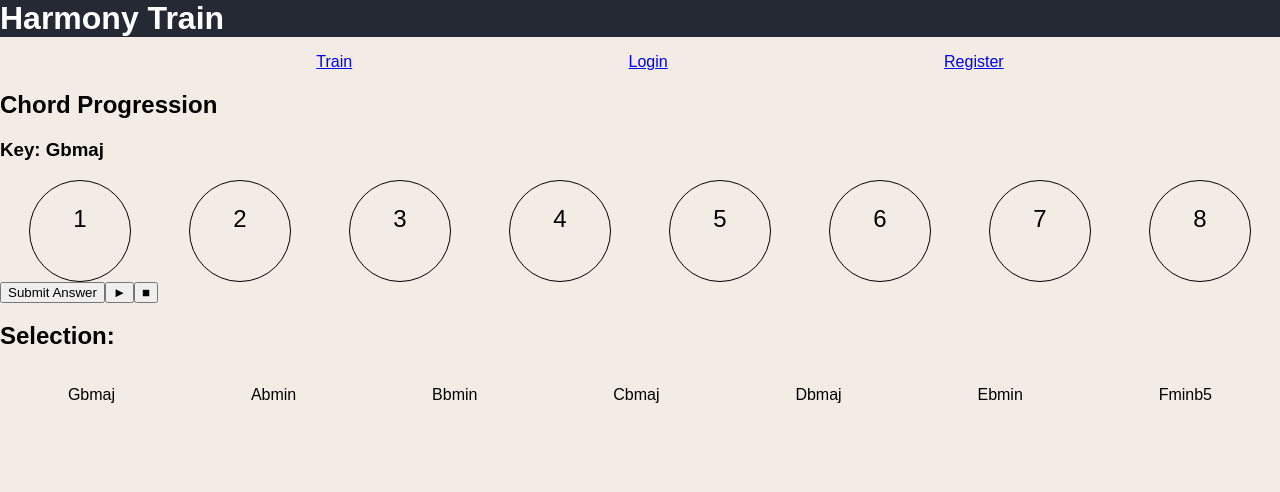
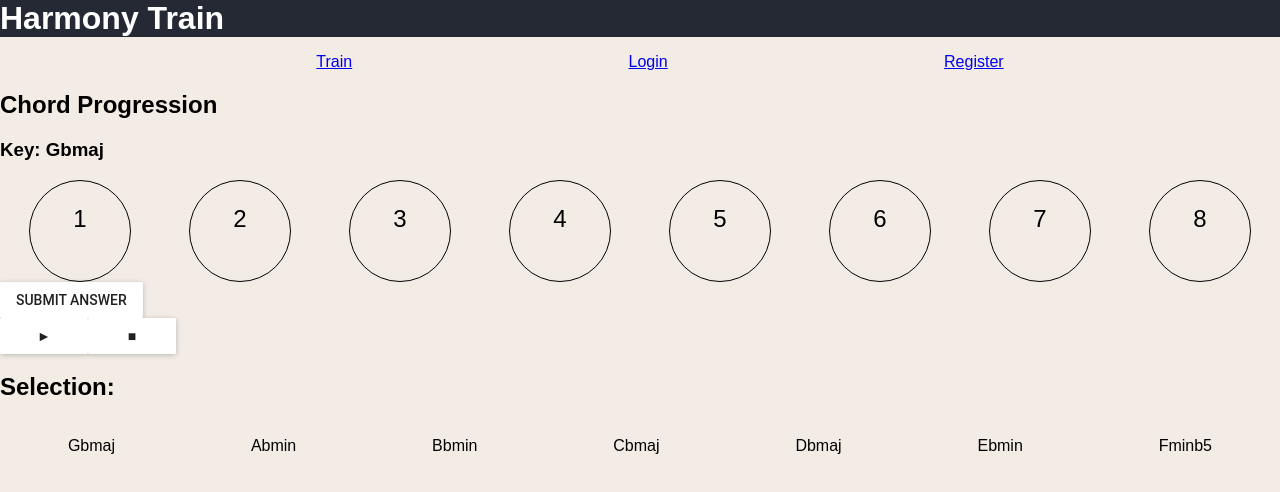
Before and after one commit to EduardoDuQuesne/harmony-train, a React (Create React App) app in the folder client/: page / in a window 1280 px wide. Shown: the top 492 px of the page. Built offline with nearby package versions, Linux system fonts and the light colour scheme; no server answers.

Commit message:
Refactor Audio Into Component

```diff
--- a/client/src/App.js
+++ b/client/src/App.js
@@ -9,7 +9,6 @@ import Progress from './components/Progress';
 import NotFound from './components/NotFound';
 //HELPER FUNCTIONS AND DATA
 import { randomChord, randomKey } from './helpers.js';
-import { setChordProgression } from "./tone";
 import keys from './chords';
 //DEPENDENCIES
 import { createBrowserHistory as createHistory } from "history";
@@ -34,7 +33,8 @@ class App extends Component {
     currentUsername: null,
     currentUserId: null,
     open: false,
-    keyProgress: []
+    keyProgress: [],
+    toneProgression: []
   };
 
   //ON COMPONENT MOUNT, LOAD CHORD PROGRESSION
@@ -136,10 +136,11 @@ class App extends Component {
     let k = randomKey();
     let chords = keys[k];
     let chordProgression = [];
-    for (let i = 0; i < 8; i++) {
+    for (let i = 0; i < 7; i++) {
       let c = randomChord();
       chordProgression.push(chords[c]);
     }
+    chordProgression.unshift(chords[0]);
     this.setState({
       key: chords,
       chords: chordProgression,
@@ -147,7 +148,7 @@ class App extends Component {
     console.log('ANSWER KEY: ', chordProgression);
     //PASS CHORD PROGRESSION FOR AUDIO, REPLACE # with S for sharp chords
     let toneProgression = chordProgression.map(chord => chord.replace("#", "S"));
-    setChordProgression(toneProgression);
+    this.setState({toneProgression});
   };
 
   //SUBMIT USER ANSWERS
@@ -219,6 +220,7 @@ class App extends Component {
           getProgressData={this.getProgressData}
           />
           <Switch>
+
             <Route
               exact
               path="/"
@@ -238,6 +240,7 @@ class App extends Component {
                     open={this.state.open}
                     username={this.state.currentUsername}
                     closeSnackBar={this.closeSnackBar}
+                    toneProgression={this.state.toneProgression}
                   />
                 );
               }}
@@ -266,6 +269,7 @@ class App extends Component {
                 );
               }}
             />
+
             <Route exact path="/progress" render={() => {
               return (
                 <Progress
@@ -273,7 +277,8 @@ class App extends Component {
                   keyProgress={this.state.keyProgress}
                 />
               );
-            }} />
+            }}
+            />
 
             <Route exact component={NotFound} />
           </Switch>
--- /dev/null
+++ b/client/src/components/Audio.js
@@ -0,0 +1,42 @@
+import React, { Component } from 'react';
+import MuiThemeProvider from 'material-ui/styles/MuiThemeProvider';
+import RaisedButton from 'material-ui/RaisedButton';
+import Tone from 'tone'
+import { piano } from '../tone';
+
+
+class Audio extends Component {
+  //MOVE TO MAIN COMPONENT
+  playProgression = () => {
+    Tone.Transport.start();
+    this.pianoLoop.start();
+  }
+  stopProgression = () => {
+    Tone.Transport.stop();
+    this.pianoLoop.stop();
+  }
+  //PIANO LOOP
+  pianoLoop = new Tone.Sequence((time, col) => {
+    piano.get(this.props.toneProgression[col]).start(time, 0, "1n", 0);
+    if(col === 7) this.stopProgression();
+  }, [0, 1, 2, 3, 4, 5, 6, 7], "1n");
+
+
+
+
+
+  render() {
+    return (
+
+        <MuiThemeProvider>
+          <div>
+            <RaisedButton label="&#9658;" onClick={this.playProgression} />
+            <RaisedButton label="&#9632;" onClick={this.stopProgression} />
+          </div>
+        </MuiThemeProvider>
+
+    );
+  }
+}
+
+export default Audio;
--- a/client/src/components/Chords.js
+++ b/client/src/components/Chords.js
@@ -1,16 +1,11 @@
 import React, { Component } from 'react';
 import ChordCircles from './ChordCircles';
-import { playProgression, stopProgression } from '../tone';
+import Audio from './Audio';
+import MuiThemeProvider from 'material-ui/styles/MuiThemeProvider';
+import RaisedButton from 'material-ui/RaisedButton';
 import '../css/chords.css';
 
 class Chords extends Component {
-  //MOVE TO MAIN COMPONENT
-  play = () => {
-    playProgression();
-  }
-  stop = () => {
-    stopProgression();
-  }
 
   render() {
     let chords = [...this.props.chords];
@@ -33,14 +28,21 @@ class Chords extends Component {
             );
           })}
         </div>
-        <button onClick={this.props.submitAnswer} hidden={isSubmitted}>
+        {/* <button onClick={this.props.submitAnswer} hidden={isSubmitted}>
           Submit Answer
-        </button>
-        <button onClick={this.props.nextQuestion} hidden={!isSubmitted}>
+        </button> */}
+        {/* <button onClick={this.props.nextQuestion} hidden={!isSubmitted}>
           Next Question
-        </button>
-        <button name="play" onClick={this.play} >&#9658;</button>
-        <button name="stop" onClick={this.stop}>&#9632;</button>
+        </button> */}
+        <MuiThemeProvider>
+          <div>
+            <RaisedButton onClick={this.props.submitAnswer} className={`${isSubmitted ? "hide-btn" : ""}`} label="Submit Answer"  />
+            <RaisedButton onClick={this.props.nextQuestion} className={`${!isSubmitted ? "hide-btn" : ""}`} label="Next Question"  />
+          </div>
+        </MuiThemeProvider>
+
+
+        <Audio toneProgression={this.props.toneProgression} />
       </div>
     );
   }
--- a/client/src/components/Training.js
+++ b/client/src/components/Training.js
@@ -17,6 +17,7 @@ class Training extends Component {
           submitted={this.props.submitted}
           onDragDrop={this.props.onDragDrop}
           dragOver={this.props.dragOver}
+          toneProgression={this.props.toneProgression}
         />
 
         <Choices
--- a/client/src/css/chords.css
+++ b/client/src/css/chords.css
@@ -3,3 +3,7 @@
   flex-wrap: wrap;
   justify-content: space-around;
 }
+
+.hide-btn {
+  display: none !important;
+}
--- a/client/src/tone.js
+++ b/client/src/tone.js
@@ -1,5 +1,4 @@
 import Tone from "tone";
-
 
 //Piano Sample
 let piano = new Tone.Players({
@@ -48,27 +47,4 @@ let piano = new Tone.Players({
   "fadeOut": "32n",
 }).toMaster();
 
-let chordProgression = [];
-const setChordProgression = (progression) => {
-  chordProgression = progression;
-  console.log('TONE: ', chordProgression );
-}
-
-let pianoLoop = new Tone.Sequence((time, col) => {
-  piano.get(chordProgression[col]).start(time, 0, "1n", 0);
-  if(col === 7) stopProgression();
-}, [0, 1, 2, 3, 4, 5, 6, 7], "1n");
-pianoLoop.iterations = 1;
-
-
-const playProgression = () => {
-  Tone.Transport.start();
-  pianoLoop.start();
-
-}
-const stopProgression = () => {
-  Tone.Transport.stop();
-  pianoLoop.stop();
-}
-
-export { setChordProgression, pianoLoop, playProgression, stopProgression }
+export { piano }
```
